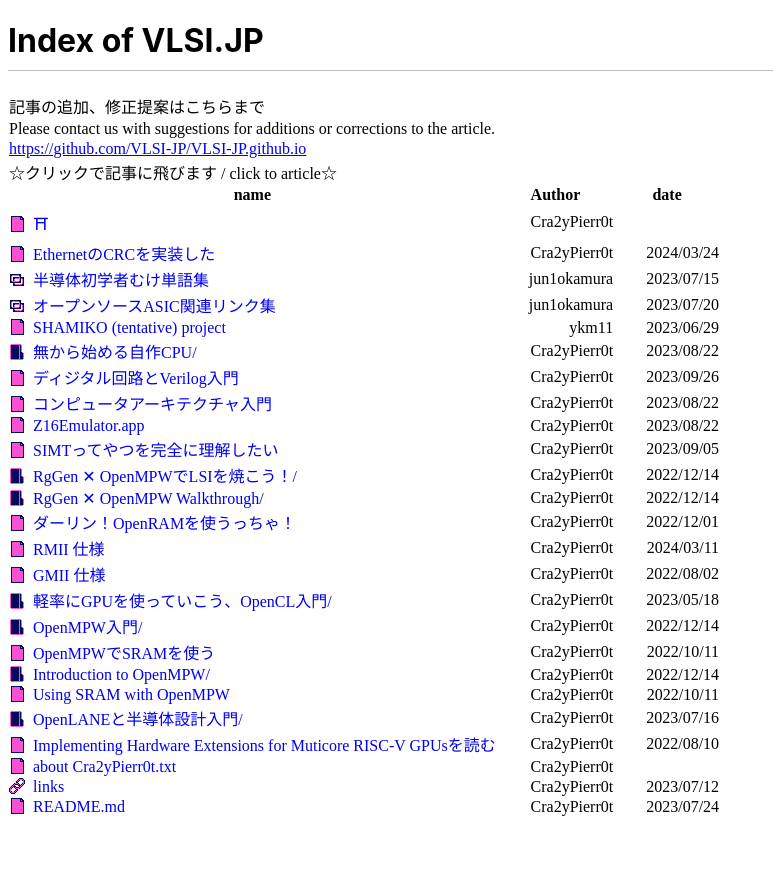
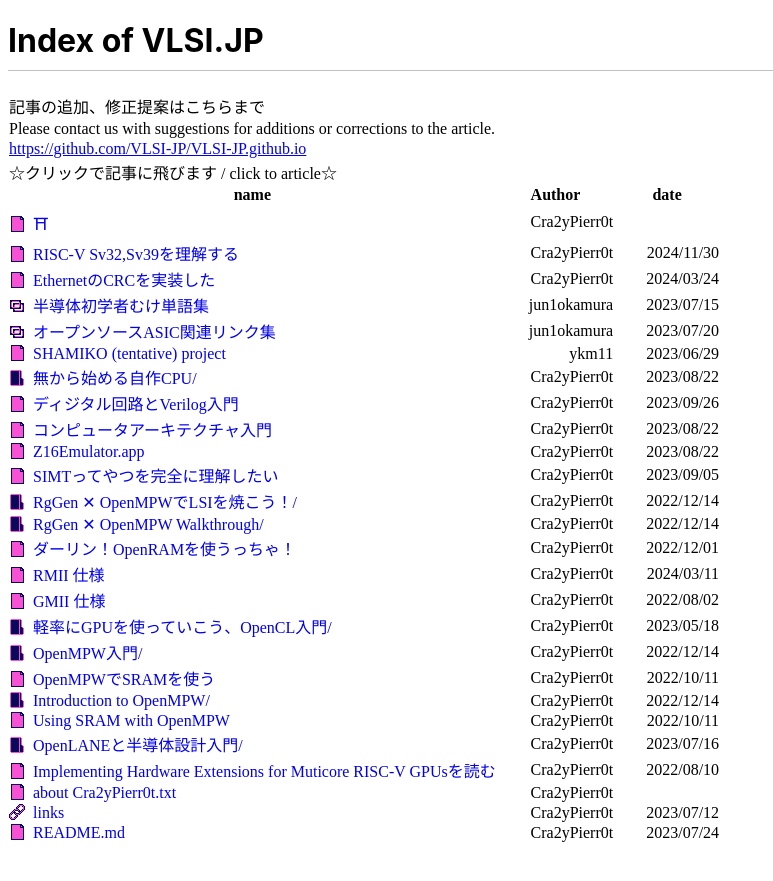
Before and after one commit to VLSI-JP/VLSI-JP.github.io, a Jekyll site: the page built from index.html, in a window 1280 px wide. Shown: the top 881 px of the page, without its empty margins (0-773 px from the left). Built offline with Jekyll 4.4.1, drawn with Linux system fonts in a browser that asks for light colours.

Commit message:
update index

```diff
--- a/_data/article_list.yml
+++ b/_data/article_list.yml
@@ -3,6 +3,12 @@
   author: Cra2yPierr0t
   date:
   link: Shrine.html
+
+- title: RISC-V Sv32,Sv39を理解する
+  author: Cra2yPierr0t
+  date: 2024/11/30
+  link: UnderstandMMU.html#risc-v-sv32sv39を理解する
+  icon: file
 
 - title: EthernetのCRCを実装した
   author: Cra2yPierr0t
```
